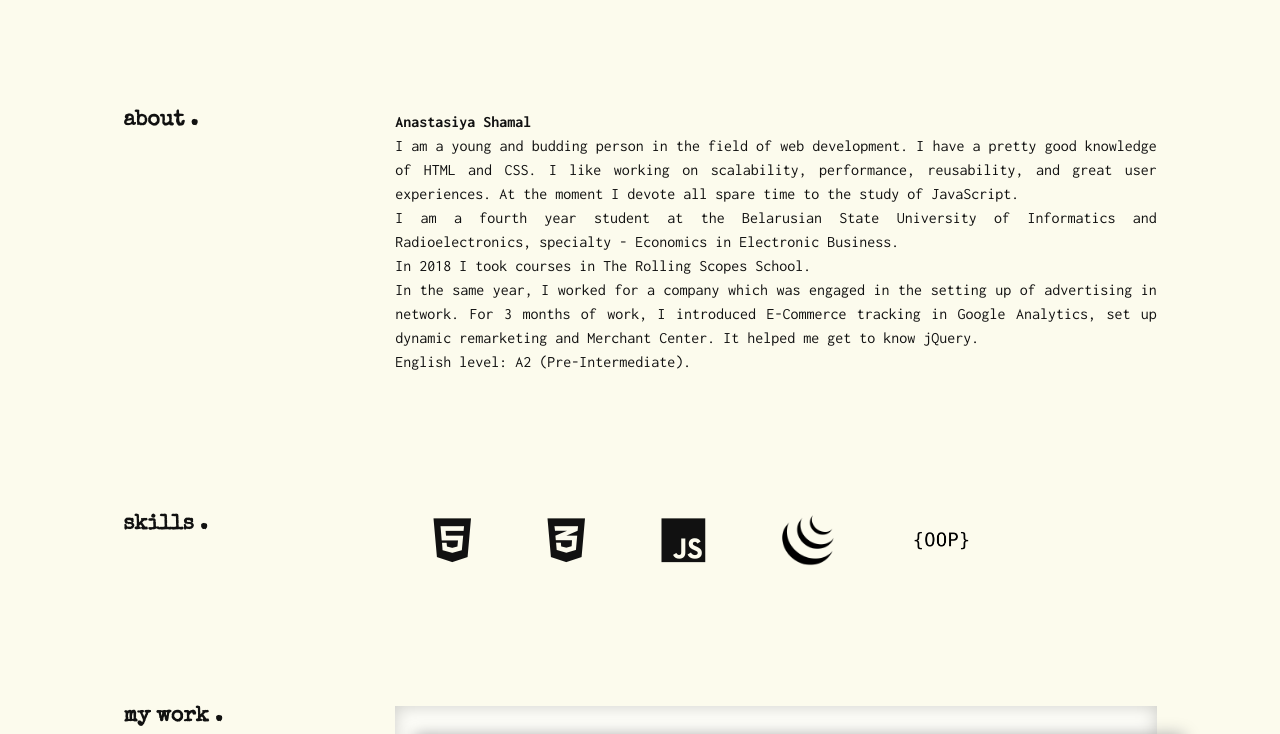
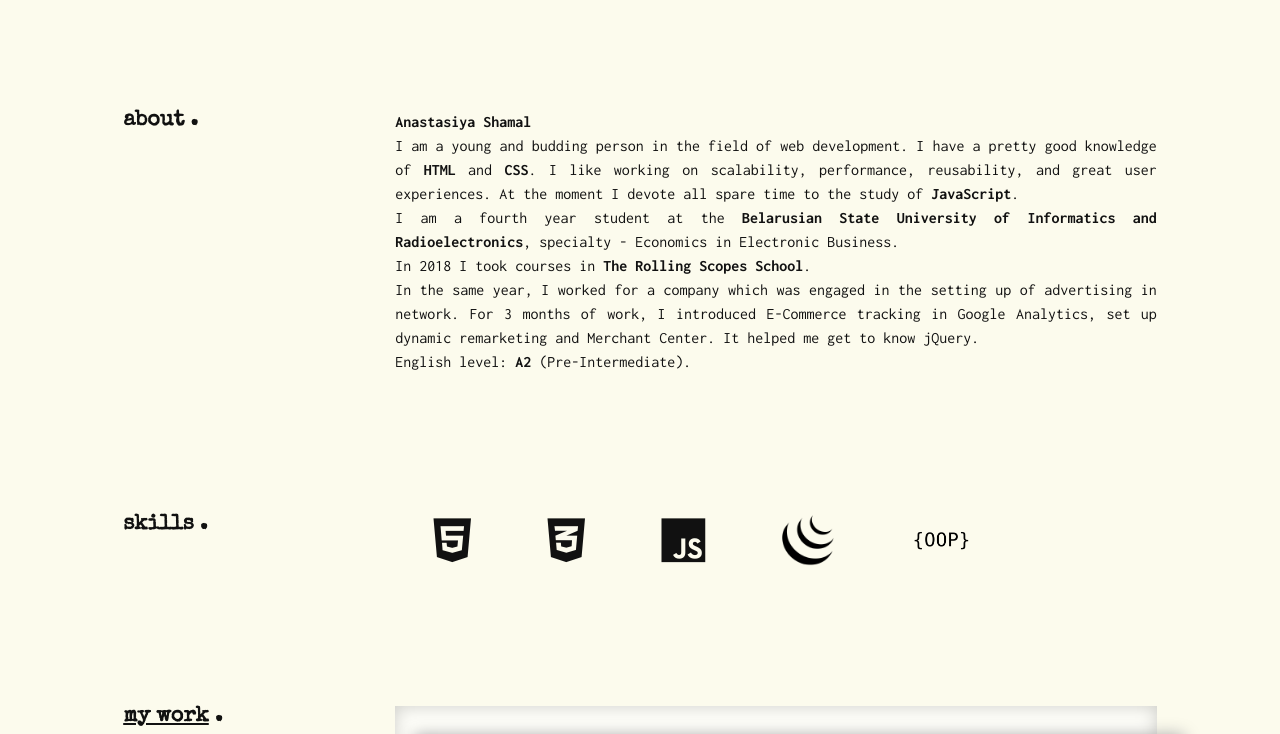
Before and after one commit to aytsaN/rsschool-codejam1-cv, a plain HTML site: page index.html in a window 1280 px wide. Shown: the part 760-1494 px from the top of the page. Drawn offline with nearby package versions, Linux system fonts and the light colour scheme.

Commit message:
fix: href

```diff
--- a/css/style.css
+++ b/css/style.css
@@ -15,6 +15,10 @@ a {
 
 a:hover {
 	opacity: .7;
+}
+
+span {
+	font-weight: 700;
 }
 
 .header,
@@ -143,5 +147,5 @@ figcaption {
 
 .tel,
 .skype {
-	margin-top: 10px;
+	margin-top: 15px;
 }
--- a/index.html
+++ b/index.html
@@ -23,11 +23,11 @@
 				<h3 class="hdr-col">about</h3>
 				<div class="text-col">
 					<h4>Anastasiya Shamal</h4>
-					<p>I am a young and budding person in the field of web development. I have a pretty good knowledge of HTML and CSS. I like working on scalability, performance, reusability, and great user experiences. At the moment I devote all spare time to the study of JavaScript.</p>
-					<p>I am a fourth year student at the Belarusian State University of Informatics and Radioelectronics, specialty - Economics in Electronic Business.</p>
-					<p>In 2018 I took courses in The Rolling Scopes School.</p>
+					<p>I am a young and budding person in the field of web development. I have a pretty good knowledge of <span>HTML</span> and <span>CSS</span>. I like working on scalability, performance, reusability, and great user experiences. At the moment I devote all spare time to the study of <span>JavaScript</span>.</p>
+					<p>I am a fourth year student at the <span>Belarusian State University of Informatics and Radioelectronics</span>, specialty - Economics in Electronic Business.</p>
+					<p>In 2018 I took courses in <span>The Rolling Scopes School</span>.</p>
 					<p>In the same year, I worked for a company which was engaged in the setting up of advertising in network. For 3 months of work, I introduced E-Commerce tracking in Google Analytics, set up dynamic remarketing and Merchant Center. It helped me get to know jQuery.</p>
-					<p>English level: A2 (Pre-Intermediate).</p>
+					<p>English level: <span>A2</span> (Pre-Intermediate).</p>
 					</div>
 			</div>
 		</div>
@@ -50,7 +50,7 @@
 	<section class="example">
 		<div class="container">
 			<div class="contents">
-				<h3 class="hdr-col">my work</h3>
+				<h3 class="hdr-col"><a href="https://github.com/aytsaN">my work</a></h3>
 				<div class="text-col">
 					<figure>
 						<img src="img/tablet.png" alt="responsive web design tablet" title="tablet">
```
